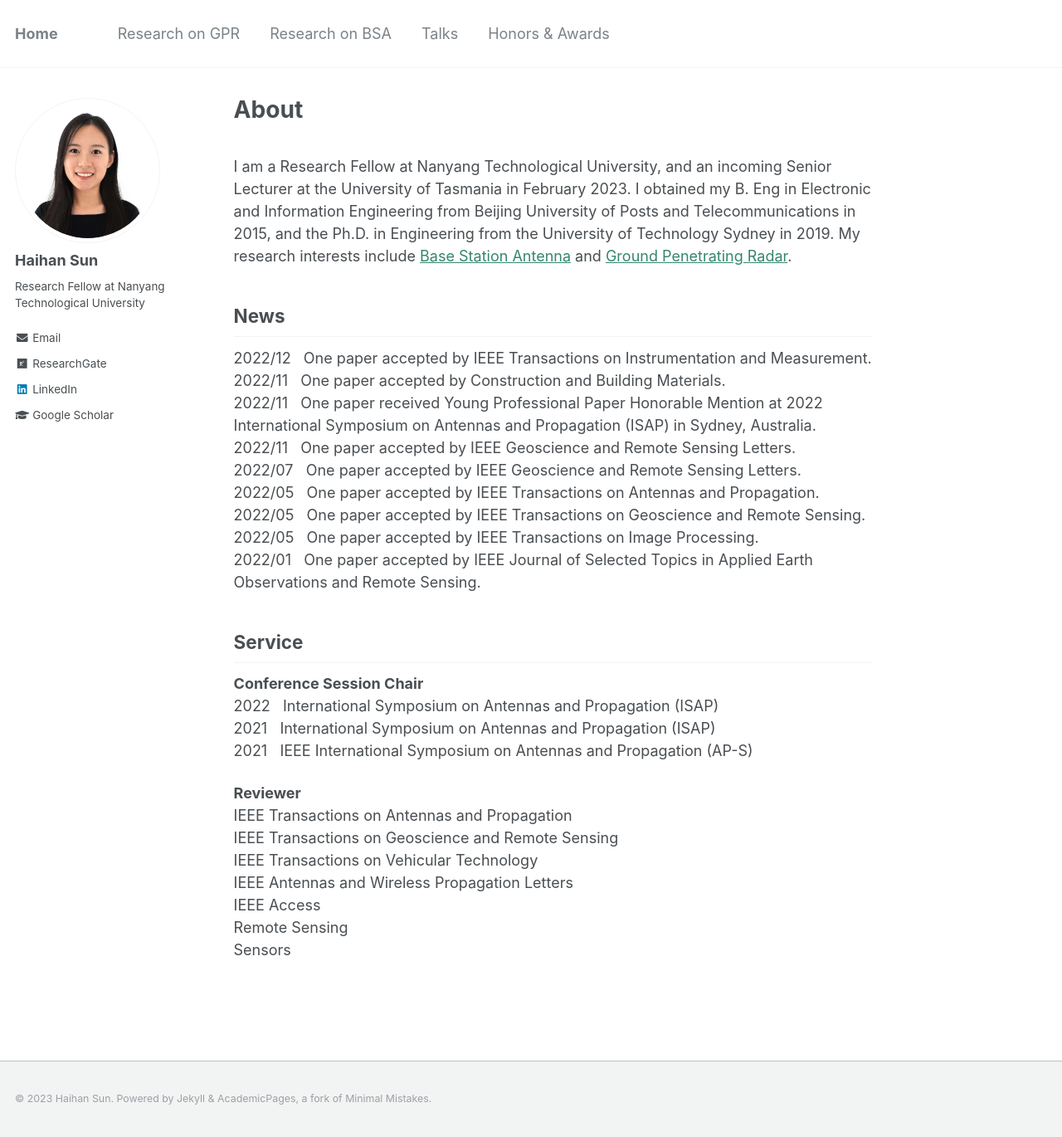
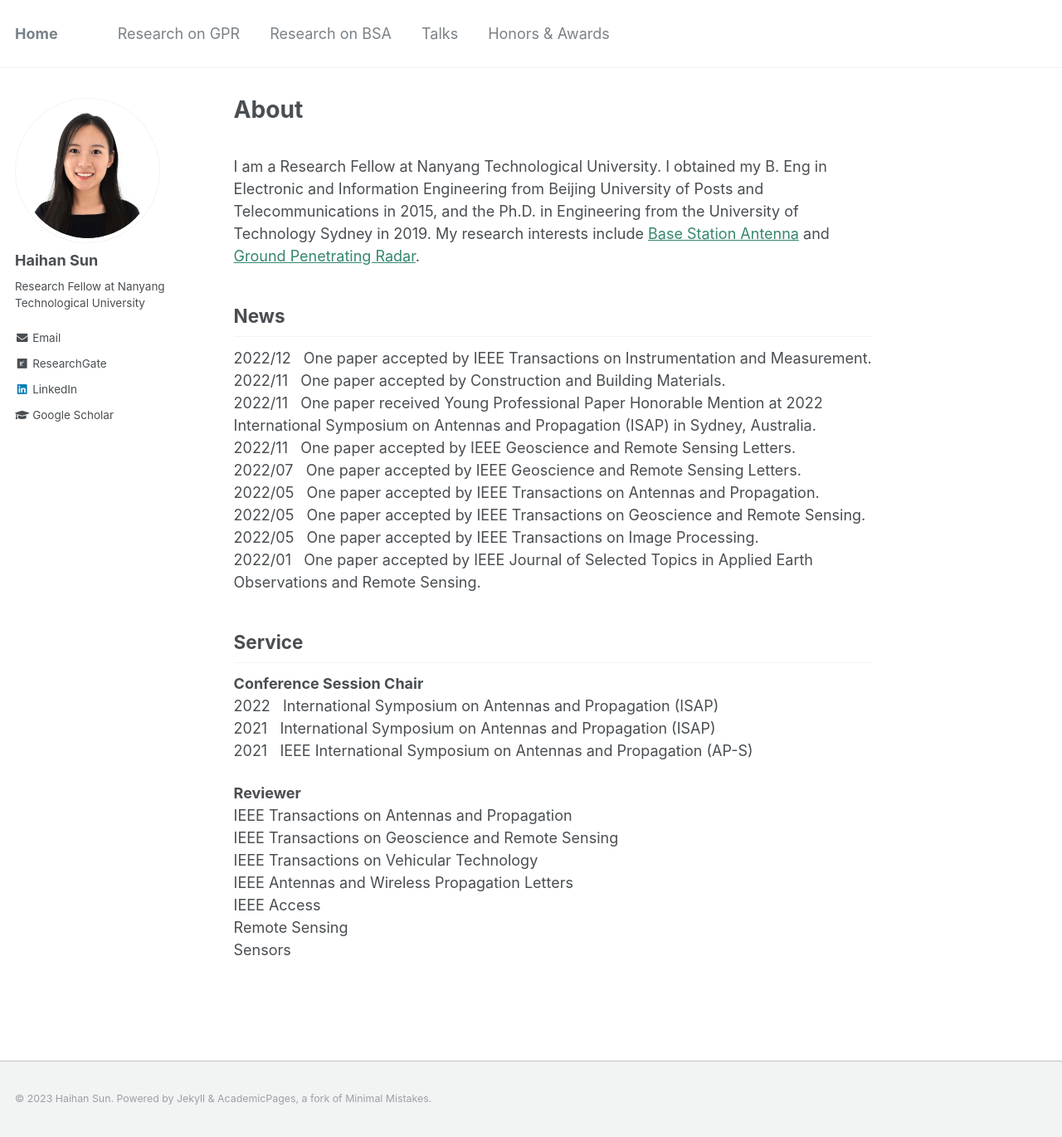
Before and after one commit to Haihan-Sun/Haihan-Sun.github.io, a Jekyll site: the page built from _pages/about.md, in a window 1280 px wide and 1370 px high. Shown: the whole window at 83% size. Built offline with Jekyll 4.4.1, drawn with Linux system fonts in a browser that asks for light colours.

Commit message:
Update about.md

```diff
--- a/_pages/about.md
+++ b/_pages/about.md
@@ -8,7 +8,7 @@ redirect_from:
 ---
 
 <br>
-I am a Research Fellow at Nanyang Technological University, and an incoming Senior Lecturer at the University of Tasmania in February 2023. I obtained my B. Eng in Electronic and Information Engineering from Beijing University of Posts and Telecommunications in 2015, and the Ph.D. in Engineering from the University of Technology Sydney in 2019. My research interests include <a href="https://haihan-sun.github.io/BSA/"  style="color:#35866F">Base Station Antenna</a> and <a href="https://haihan-sun.github.io/GPR/"  style="color:#35866F"> Ground Penetrating Radar</a>.
+I am a Research Fellow at Nanyang Technological University. I obtained my B. Eng in Electronic and Information Engineering from Beijing University of Posts and Telecommunications in 2015, and the Ph.D. in Engineering from the University of Technology Sydney in 2019. My research interests include <a href="https://haihan-sun.github.io/BSA/"  style="color:#35866F">Base Station Antenna</a> and <a href="https://haihan-sun.github.io/GPR/"  style="color:#35866F"> Ground Penetrating Radar</a>.
 
 News
 ------
```
